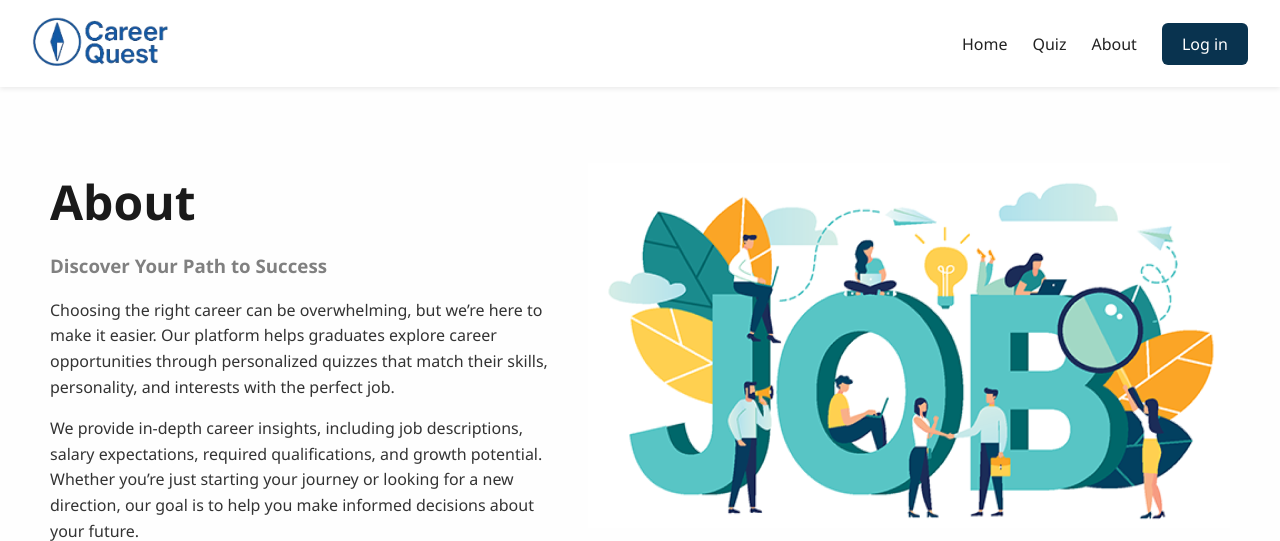
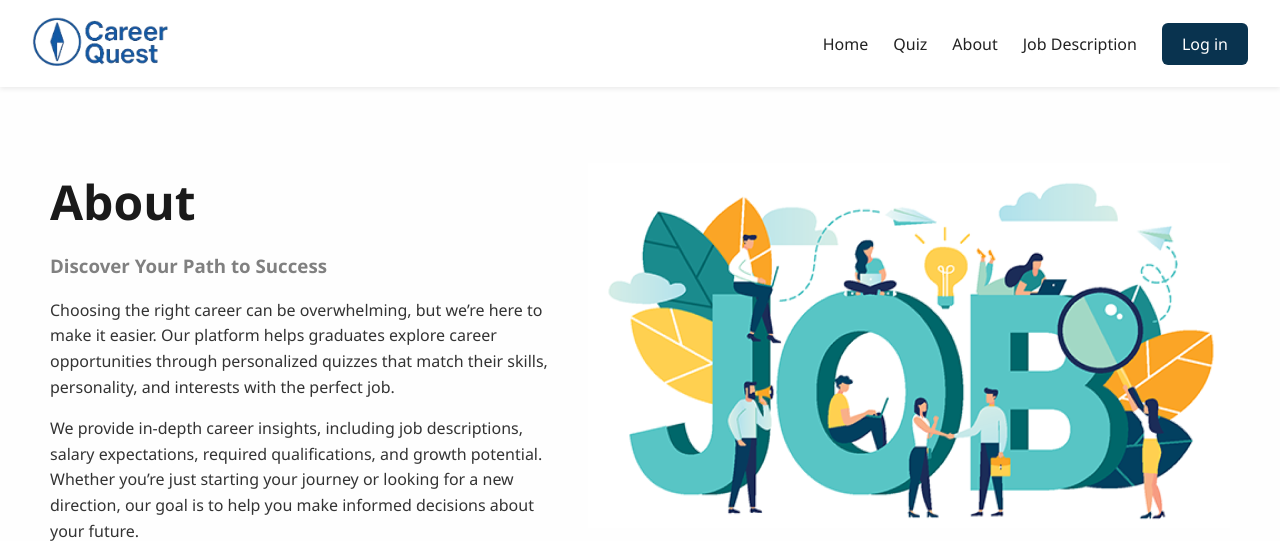
Before and after one commit to JayantThathireddy/CareerQuest, a Django app: page /about/ in a window 1280 px wide. Shown: the top 541 px of the page. Run offline with Django 5.2, Linux system fonts and the light colour scheme.

Commit message:
job description navbar

```diff
--- a/templates/navbar.html
+++ b/templates/navbar.html
@@ -16,6 +16,7 @@
         <a class="nav-item" href="/">Home</a>
         <a class="nav-item" href="/quiz">Quiz</a>
         <a class="nav-item" href="/about">About</a>
+        <a class="nav-item" href="/description">Job Description</a>
 
         {% if request.user.is_authenticated %}
         <div class="dropdown">
```
